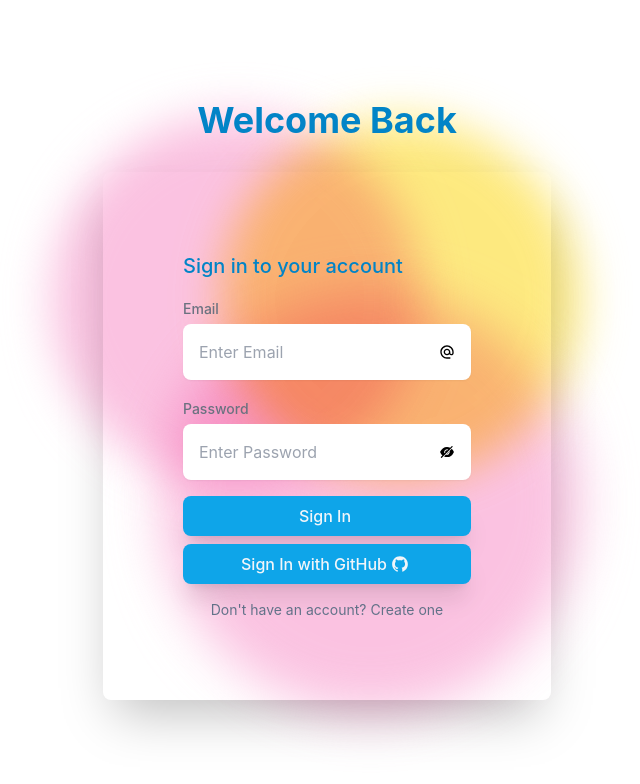
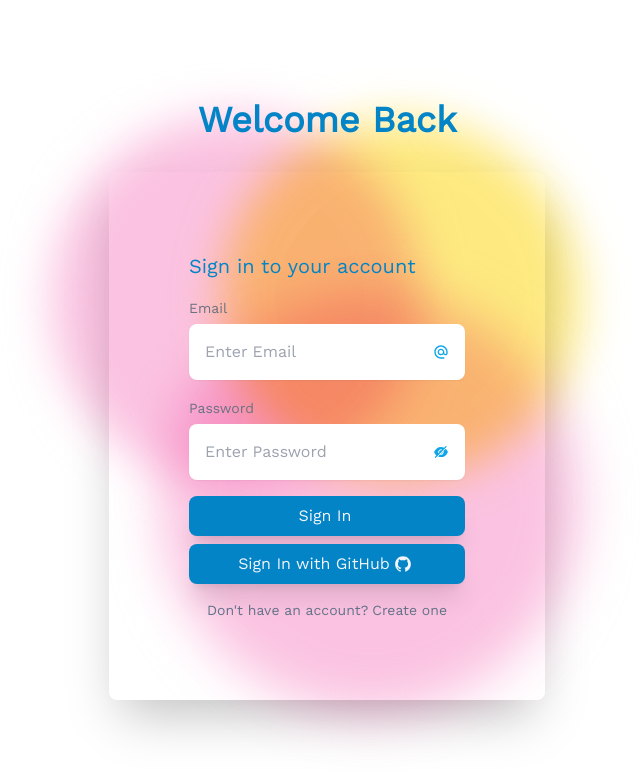
Before and after one commit to vatsalsaglani/ArxivOne, a Next.js app: page /signin in a window 1280 px wide. Shown: the top 784 px of the page, without its empty margins (313-953 px from the left). Built offline with nearby package versions, Linux system fonts and the light colour scheme; no server answers.

Commit message:
font change and button color change

```diff
--- a/components/SignIn.js
+++ b/components/SignIn.js
@@ -46,7 +46,7 @@ export default function SignInComponent() {
   };
 
   return (
-    <div className="mx-auto flex min-h-screen min-w-full flex-col items-center justify-center">
+    <div className="mx-auto flex min-h-screen min-w-full flex-col items-center justify-center font-Work ">
       <div className="relative h-full w-full max-w-lg">
         <div className="absolute top-0 -left-5 h-96 w-96 animate-blob rounded-full bg-pink-300 opacity-70 mix-blend-multiply blur-xl filter"></div>
         <div className="animation-delay-2000 absolute top-0 -right-5 h-96 w-96 animate-blob rounded-full bg-yellow-300 opacity-70 mix-blend-multiply blur-xl filter"></div>
@@ -78,7 +78,7 @@ export default function SignInComponent() {
                   className="text-md w-full rounded-lg border-gray-200 p-4 pr-12 shadow-sm"
                   placeholder="Enter Email"
                 />
-                <span className="absolute inset-y-0 right-4 inline-flex items-center">
+                <span className="absolute inset-y-0 right-4 inline-flex items-center text-sky-500">
                   <Icon icon={<MdAlternateEmail size={16} />} />
                 </span>
               </div>
@@ -98,7 +98,7 @@ export default function SignInComponent() {
                   placeholder="Enter Password"
                 />
                 <span
-                  className="absolute inset-y-0 right-4 inline-flex items-center"
+                  className="absolute inset-y-0 right-4 inline-flex items-center text-sky-500 "
                   onClick={() => {
                     onClickEye();
                   }}
@@ -118,7 +118,7 @@ export default function SignInComponent() {
 
             <div>
               <button
-                className="text-md hover:ring-bl relative mt-2 flex w-full items-center justify-center rounded-lg bg-sky-500 p-2 font-medium text-slate-100 shadow-xl hover:bg-transparent hover:text-slate-800 hover:ring-2 hover:ring-sky-500"
+                className="text-md hover:ring-bl relative mt-2 flex w-full items-center justify-center rounded-lg bg-sky-600 p-2 font-medium text-slate-100 shadow-xl hover:bg-transparent hover:text-slate-800 hover:ring-2 hover:ring-sky-500"
                 onClick={(e) => {
                   signInWithEmail(e);
                 }}
@@ -126,7 +126,7 @@ export default function SignInComponent() {
                 <span className="mr-1">Sign In</span>
               </button>
               <button
-                className="text-md hover:ring-bl relative mt-2 flex w-full items-center justify-center rounded-lg bg-sky-500 p-2 font-medium text-slate-100 shadow-xl hover:bg-transparent hover:text-slate-800 hover:ring-2 hover:ring-sky-500"
+                className="text-md hover:ring-bl relative mt-2 flex w-full items-center justify-center rounded-lg bg-sky-600 p-2 font-medium text-slate-100 shadow-xl hover:bg-transparent hover:text-slate-800 hover:ring-2 hover:ring-sky-500"
                 onClick={(e) => {
                   signInWithGithub(e);
                 }}
```
